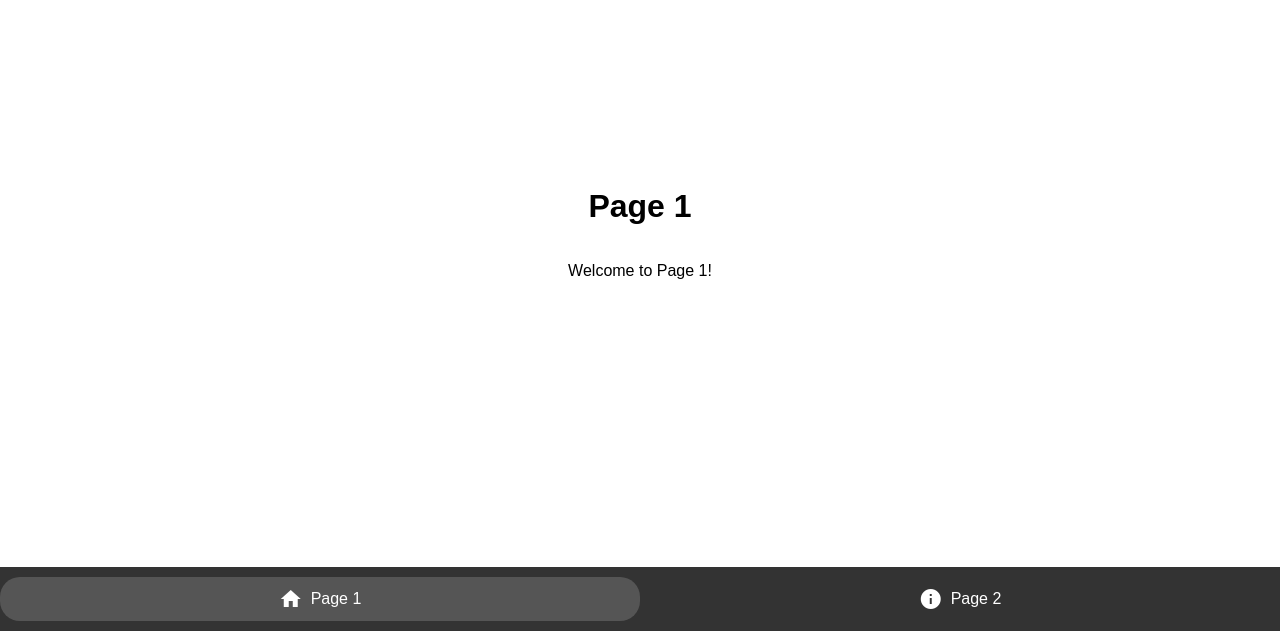
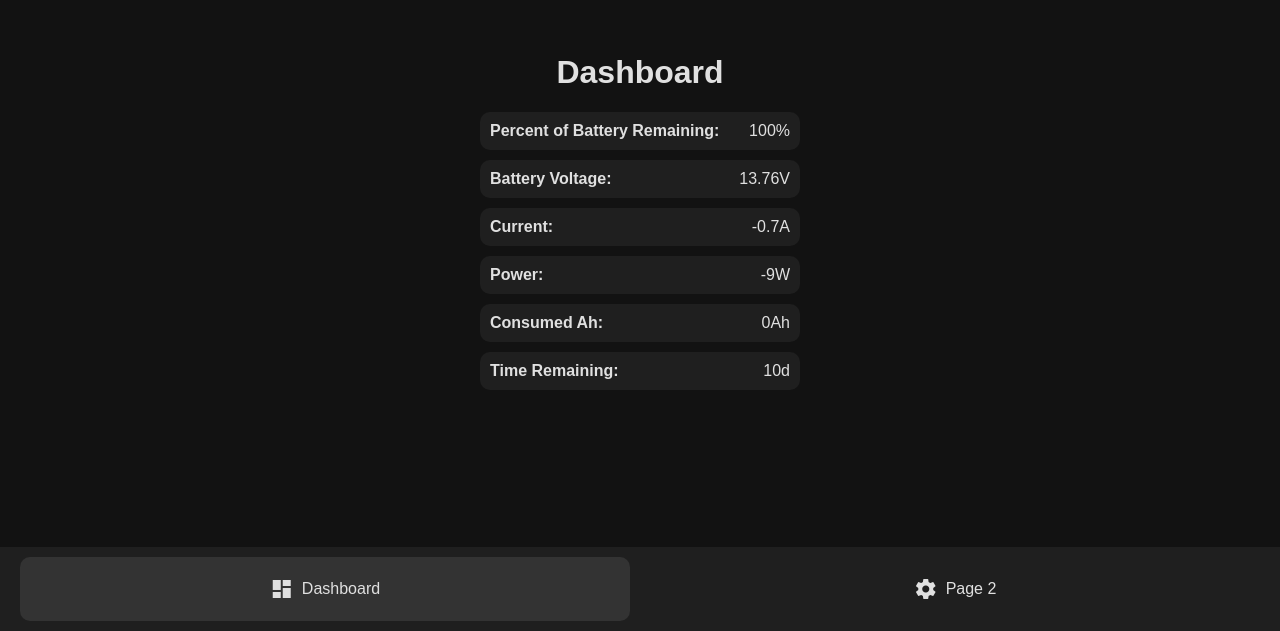
Before and after one commit to MiniAlfred/12v, a plain HTML site: page index.html in a window 1280 px wide. Shown: the part 169-800 px from the top of the page. Drawn offline with Linux system fonts and the light colour scheme.

Commit message:
Add files via upload

```diff
--- a/index.html
+++ b/index.html
@@ -8,9 +8,49 @@
     <link href="https://fonts.googleapis.com/icon?family=Material+Icons" rel="stylesheet">
 </head>
 <body>
-    <div id="page1" class="page">
-        <h1>Page 1</h1>
-        <p>Welcome to Page 1!</p>
+    <div id="dashboard" class="page">
+        <h1>Dashboard</h1>
+        <div class="battery-info">
+            <div class="battery-item">
+                <span class="label">Percent of Battery Remaining:</span>
+                <span id="batteryPercent">100%</span>
+            </div>
+            <div class="battery-item">
+                <span class="label">Battery Voltage:</span>
+                <span id="batteryVoltage">13.76V</span>
+            </div>
+            <div class="battery-item">
+                <span class="label">Current:</span>
+                <span id="batteryCurrent">-0.7A</span>
+            </div>
+            <div class="battery-item">
+                <span class="label">Power:</span>
+                <span id="batteryPower">-9W</span>
+            </div>
+            <div class="battery-item">
+                <span class="label">Consumed Ah:</span>
+                <span id="batteryConsumedAh">0Ah</span>
+            </div>
+            <div class="battery-item">
+                <span class="label">Time Remaining:</span>
+                <span id="batteryTimeRemaining">10d</span>
+            </div>
+        </div>
+        <div class="battery-dial">
+            <svg viewBox="0 0 36 36" class="circular-chart">
+                <path class="circle-bg"
+                      d="M18 2.0845
+                         a 15.9155 15.9155 0 0 1 0 31.831
+                         a 15.9155 15.9155 0 0 1 0 -31.831"/>
+                <path id="batteryCircle" class="circle"
+                      stroke-dasharray="100, 100"
+                      d="M18 2.0845
+                         a 15.9155 15.9155 0 0 1 0 31.831
+                         a 15.9155 15.9155 0 0 1 0 -31.831"
+                      r="15.9155"/>
+                <text x="18" y="20.35" class="percentage" id="batteryText">100%</text>
+            </svg>
+        </div>
     </div>
     <div id="page2" class="page" style="display: none;">
         <h1>Page 2</h1>
@@ -24,11 +64,11 @@
         </div>
     </div>
     <nav class="navbar">
-        <button id="btnPage1" onclick="showPage('page1')">
-            <span class="material-icons">home</span> Page 1
+        <button id="btnDashboard" onclick="showPage('dashboard')">
+            <span class="material-icons">dashboard</span> Dashboard
         </button>
         <button id="btnPage2" onclick="showPage('page2')">
-            <span class="material-icons">info</span> Page 2
+            <span class="material-icons">settings</span> Page 2
         </button>
     </nav>
     <script src="script.js"></script>
--- a/script.js
+++ b/script.js
@@ -15,4 +15,20 @@ function toggleRelay(button) {
 }
 
 // Set the initial active button
-document.getElementById('btnPage1').classList.add('active');
+document.getElementById('btnDashboard').classList.add('active');
+
+function updateGauge(percentage) {
+
+    const circle = document.getElementById('batteryCircle');
+    const text = document.getElementById('batteryText');
+    const radius = circle.r.baseVal.value;
+    const circumference = 2 * Math.PI * radius;
+    const offset = circumference - (percentage / 100) * circumference;
+
+    circle.style.strokeDasharray = `${circumference} ${circumference}`;
+    circle.style.strokeDashoffset = offset;
+    text.textContent = `${percentage}%`;
+}
+
+// Example usage: Update the gauge to 75%
+updateGauge(75);
--- a/styles.css
+++ b/styles.css
@@ -5,6 +5,8 @@ body {
     display: flex;
     flex-direction: column;
     height: 100vh;
+    background-color: #121212; /* Dark background for the body */
+    color: #e0e0e0; /* Light text color */
 }
 
 .page {
@@ -15,29 +17,89 @@ body {
     align-items: center;
 }
 
+.battery-info {
+    display: flex;
+    flex-direction: column;
+    align-items: flex-start;
+    gap: 10px;
+}
+
+.battery-item {
+    display: flex;
+    justify-content: space-between;
+    width: 300px;
+    padding: 10px;
+    background-color: #1f1f1f;
+    border-radius: 10px;
+}
+
+.label {
+    font-weight: bold;
+}
+
+.battery-dial {
+    margin-top: 20px;
+}
+
+.circular-chart {
+    display: block;
+    margin: 10px auto;
+    max-width: 80%;
+    max-height: 250px;
+}
+
+.circle-bg {
+    fill: none;
+    stroke: #eee;
+    stroke-width: 3.8;
+}
+
+.circle {
+    fill: none;
+    stroke-width: 2.8;
+    stroke-linecap: round;
+    transition: stroke-dashoffset 0.35s;
+    transform: rotate(-90deg);
+    transform-origin: 50% 50%;
+}
+
+.percentage {
+    fill: #e0e0e0;
+    font-size: 0.5em;
+    text-anchor: middle;
+}
+
+@keyframes progress {
+    0% {
+        stroke-dasharray: 0 100;
+    }
+}
+
 .navbar {
     display: flex;
     justify-content: space-around;
-    background-color: #333;
-    color: white;
-    padding: 10px 0;
+    background-color: #1f1f1f; /* Darker background for the navbar */
+    color: #e0e0e0; /* Light text color */
+    padding: 10px 10px; /* Add padding on left and right sides */
     position: fixed;
     bottom: 0;
     width: 100%;
+    box-sizing: border-box; /* Ensure padding is included in width */
 }
 
 .navbar button {
     background: none;
     border: none;
-    color: white;
+    color: #e0e0e0; /* Light text color */
     font-size: 16px;
     cursor: pointer;
-    padding: 10px;
-    border-radius: 10px;
+    padding: 20px; /* Increase padding on all four sides */
+    border-radius: 10px; /* Consistent border radius */
     display: flex;
     align-items: center;
     justify-content: center; /* Center the content */
-    flex: 1; /* Make buttons take equal space */
+    margin: 0 10px; /* Add margin between buttons */
+    width: calc(50% - 20px); /* Adjust width to fit within the navbar */
     -webkit-appearance: none; /* Remove default iOS styling */
     -moz-appearance: none; /* Remove default Firefox styling */
     appearance: none; /* Remove default styling */
@@ -50,12 +112,11 @@ body {
 }
 
 .navbar button.active {
-    background-color: #555;
-    border-radius: 20px;
+    background-color: #333; /* Slightly lighter background for active button */
 }
 
 .navbar button:hover {
-    background-color: #444;
+    background-color: #444; /* Slightly lighter background on hover */
 }
 
 .relay-buttons {
@@ -68,8 +129,8 @@ body {
 }
 
 .relay-button {
-    background-color: #333;
-    color: white;
+    background-color: #1f1f1f; /* Darker background for relay buttons */
+    color: #e0e0e0; /* Light text color */
     border: none;
     padding: 40px;
     font-size: 18px;
@@ -100,5 +161,14 @@ body {
 }
 
 .relay-button:hover {
-    background-color: #555;
+    background-color: #333; /* Slightly lighter background on hover */
+    border-radius: 10px; /* Consistent border radius */
 }
+
+/* Media query for portrait orientation on mobile devices */
+@media (max-width: 600px) and (orientation: portrait) {
+    .relay-buttons {
+        grid-template-columns: repeat(2, 1fr);
+        grid-template-rows: repeat(3, 1fr);
+    }
+}
```
